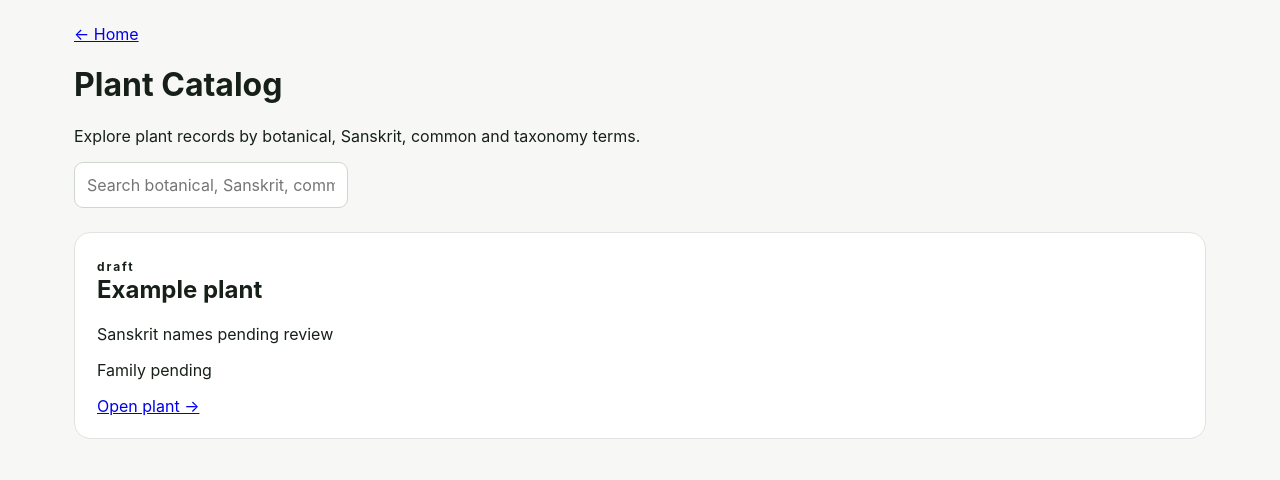
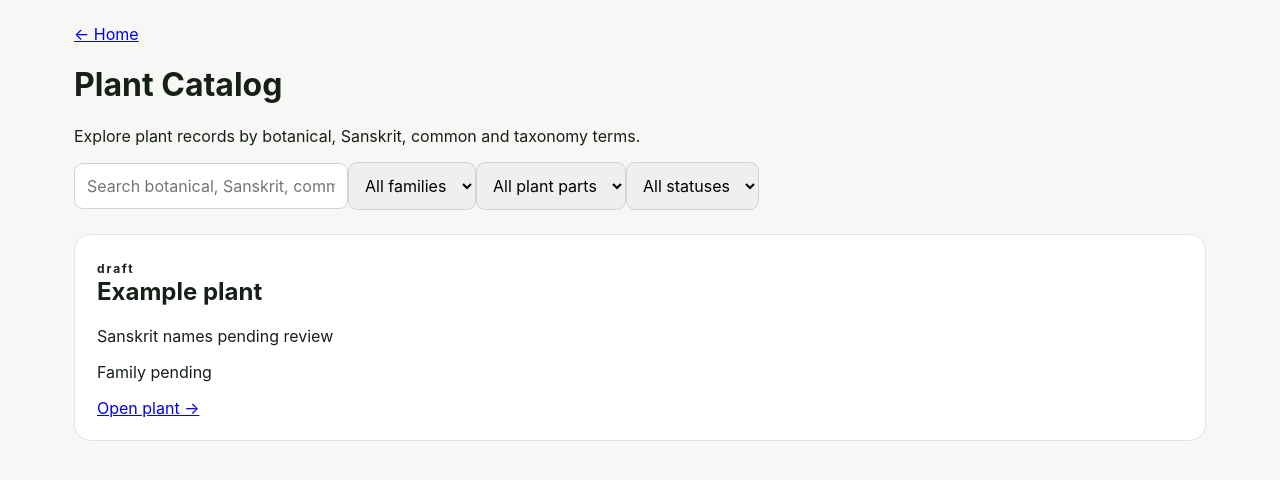
Before and after one commit to aanandkumar799/Dravyaguna-World, a Next.js app: page /plants in a window 1280 px wide. Shown: the top 480 px of the page. Built offline with nearby package versions, Linux system fonts and the light colour scheme.

Commit message:
Add real catalog filters and remove any-casting

```diff
--- a/app/plants/page.tsx
+++ b/app/plants/page.tsx
@@ -1,2 +1,43 @@
-"use client";import Link from "next/link";import {useMemo,useState} from "react";import {plantCatalog} from "../../lib/plant/catalog";import {searchPlants} from "../../lib/search/plant-search";
-export default function PlantsPage(){const[q,setQ]=useState("");const results=useMemo(()=>q?searchPlants(plantCatalog,q).map(x=>x.plant):plantCatalog,[q]);return <main className="shell"><Link href="/">← Home</Link><h1>Plant Catalog</h1><p>Explore plant records by botanical, Sanskrit, common and taxonomy terms.</p><input aria-label="Search plants" value={q} onChange={e=>setQ(e.target.value)} placeholder="Search botanical, Sanskrit, common name..." />{results.length?<section className="grid">{results.map(p=><article key={p.id}><span className="eyebrow">{p.status}</span><h2>{p.identity.botanicalName}</h2><p>{p.names.sanskrit?.join(" · ")||"Sanskrit names pending review"}</p><p>{p.taxonomy.family||"Family pending"}</p><Link href={"/plants/"+p.slug}>Open plant →</Link></article>)}</section>:<p>No matching record found.</p>}</main>}
+"use client";
+
+import Link from "next/link";
+import { useMemo, useState } from "react";
+import { plantCatalog } from "../../lib/plant/catalog";
+import { filterPlants } from "../../lib/plant/filters";
+import { plantPartLabel } from "../../lib/plant/parts";
+import type { PlantPart } from "../../lib/plant/types";
+import { searchPlants } from "../../lib/search/plant-search";
+
+const parts: PlantPart[] = ["whole-plant","root","stem","bark","leaf","flower","fruit","seed","rhizome","bulb","tuber","latex","resin","other"];
+
+export default function PlantsPage() {
+  const [q, setQ] = useState("");
+  const [family, setFamily] = useState("");
+  const [part, setPart] = useState("");
+  const [status, setStatus] = useState("");
+
+  const families = useMemo(() => [...new Set(plantCatalog.map((p) => p.taxonomy.family).filter(Boolean))] as string[], []);
+  const results = useMemo(() => {
+    const searched = q ? searchPlants(plantCatalog, q).map((item) => item.plant) : plantCatalog;
+    return filterPlants(searched, {
+      family: family || undefined,
+      part: part || undefined,
+      status: (status || undefined) as undefined | "draft" | "review" | "verified" | "deprecated"
+    });
+  }, [q, family, part, status]);
+
+  return (
+    <main className="shell">
+      <Link href="/">← Home</Link>
+      <h1>Plant Catalog</h1>
+      <p>Explore plant records by botanical, Sanskrit, common and taxonomy terms.</p>
+      <div className="filters">
+        <input aria-label="Search plants" value={q} onChange={(e) => setQ(e.target.value)} placeholder="Search botanical, Sanskrit, common name..." />
+        <select aria-label="Filter by family" value={family} onChange={(e) => setFamily(e.target.value)}><option value="">All families</option>{families.map((item) => <option key={item} value={item}>{item}</option>)}</select>
+        <select aria-label="Filter by plant part" value={part} onChange={(e) => setPart(e.target.value)}><option value="">All plant parts</option>{parts.map((item) => <option key={item} value={item}>{plantPartLabel(item)}</option>)}</select>
+        <select aria-label="Filter by status" value={status} onChange={(e) => setStatus(e.target.value)}><option value="">All statuses</option><option value="verified">Verified</option><option value="review">In review</option><option value="draft">Draft</option></select>
+      </div>
+      {results.length ? <section className="grid">{results.map((p) => <article key={p.id}><span className="eyebrow">{p.status}</span><h2>{p.identity.botanicalName}</h2><p>{p.names.sanskrit?.join(" · ") || "Sanskrit names pending review"}</p><p>{p.taxonomy.family || "Family pending"}</p><Link href={"/plants/" + p.slug}>Open plant →</Link></article>)}</section> : <p>No matching record found.</p>}
+    </main>
+  );
+}
```
